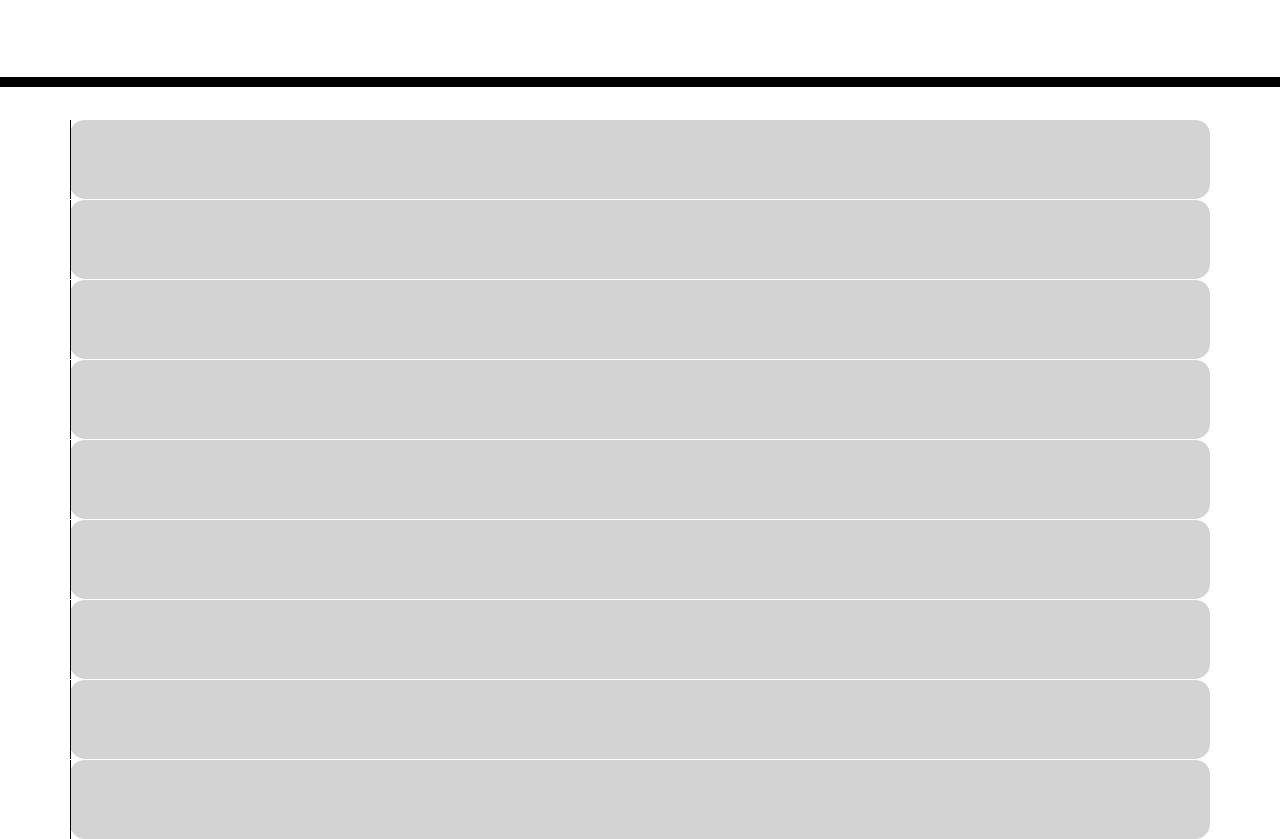
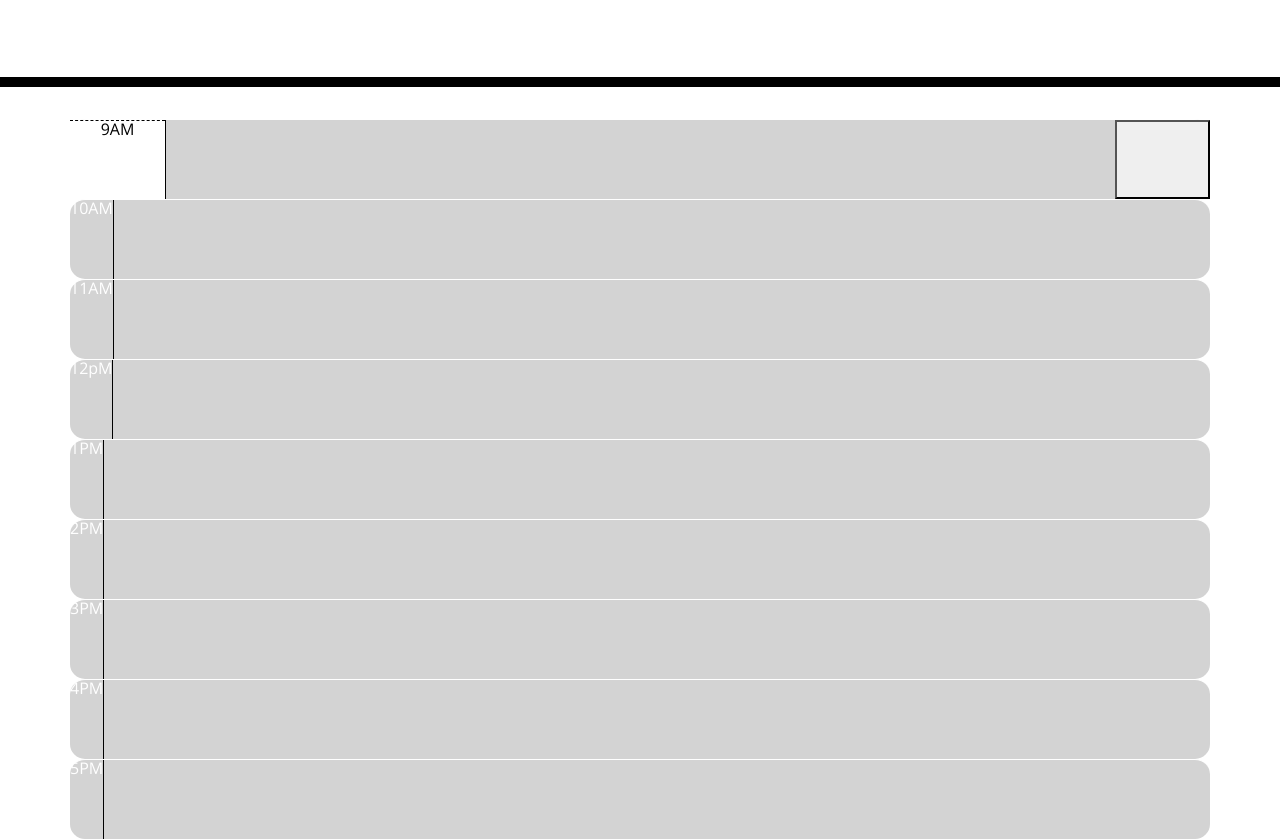
Before and after one commit to jugrajn/dayPlanner, a plain HTML site: page index.html in a window 1280 px wide. Shown: the part 181-1020 px from the top of the page. Drawn offline with nearby package versions, Linux system fonts and the light colour scheme.

Commit message:
figured out classes for jquery layout line 33

```diff
--- a/index.html
+++ b/index.html
@@ -30,15 +30,15 @@
     </header>
     <div class="container">
       <!-- Timeblocks go here -->
-      <div id="am9" class="row time-block past"><div></div><textarea></textarea></div>
-      <div id="am10" class="row time-block past"><div></div><textarea></textarea></div>
-      <div id="am11" class="row time-block past"><div></div><textarea></textarea></div>
-      <div id="pm12" class="row time-block past"><div></div><textarea></textarea></div>
-      <div id="pm1" class="row time-block past"><div></div><textarea></textarea></div>
-      <div id="pm2" class="row time-block past"><div></div><textarea></textarea></div>
-      <div id="pm3" class="row time-block past"><div></div><textarea></textarea></div>
-      <div id="pm4" class="row time-block past"><div></div><textarea></textarea></div>
-      <div id="pm5" class="row time-block past"><div></div><textarea></textarea></div>
+      <div id="am9" class="row time-block past"><div class="col-md-1 hour">9AM</div><textarea class="col-md-10"></textarea><button class="col-md-1"></button></div>
+      <div id="am10" class="row time-block past"><div>10AM</div><textarea></textarea></div>
+      <div id="am11" class="row time-block past"><div>11AM</div><textarea></textarea></div>
+      <div id="pm12" class="row time-block past"><div>12pM</div><textarea></textarea></div>
+      <div id="pm1" class="row time-block past"><div>1PM</div><textarea></textarea></div>
+      <div id="pm2" class="row time-block past"><div>2PM</div><textarea></textarea></div>
+      <div id="pm3" class="row time-block past"><div>3PM</div><textarea></textarea></div>
+      <div id="pm4" class="row time-block past"><div>4PM</div><textarea></textarea></div>
+      <div id="pm5" class="row time-block past"><div>5PM</div><textarea></textarea></div>
     </div>
 
     <script src="https://cdnjs.cloudflare.com/ajax/libs/jquery/3.2.1/jquery.min.js"></script>
```
